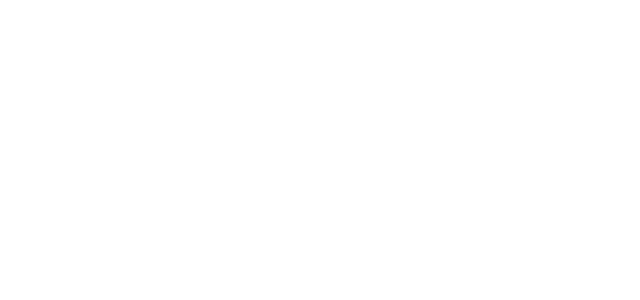
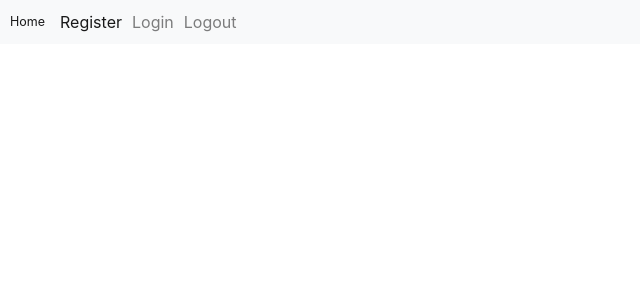
Before and after one commit to cseu3vincentmudbw/mud-client, a React (Create React App) app: page / in a window 1280 px wide. Shown: the top 300 px of the page, without its empty margins (0-640 px from the left). Built offline with nearby package versions, Linux system fonts and the light colour scheme.

Commit message:
basic Navbar for Register, login and logout

```diff
--- a/src/App.js
+++ b/src/App.js
@@ -3,10 +3,15 @@
 import GlobalStyle from "./styles/GlobalStyles";
 import Register from "./components/auth/Register";
 import Login from "./components/auth/Login";
+import Navbar from './components/layout/Navbar';
+import 'bootstrap/dist/css/bootstrap.min.css';
 
 function App() {
   return (
-    <>
+    <div>
+
+      <Navbar />
+
       <GlobalStyle />
       <Route
         path="/register"
@@ -20,7 +25,8 @@
           return <Login {...props} />;
         }}
       />
-    </>
+    </div>
+
   );
 }
 
--- a/src/component/layouts/Navbar.js
+++ b/src/components/layout/Navbar.js
@@ -12,10 +12,13 @@
       <div className="collapse navbar-collapse" id="navbarSupportedContent">
         <ul className="navbar-nav mr-auto">
           <li className="nav-item active">
-            <NavLink className="nav-link" to="/register">Register <span className="sr-only">(current)</span></NavLink>
+            <NavLink className="nav-link" to="/register">Register</NavLink>
           </li>
           <li className="nav-item">
             <NavLink className="nav-link" to="/login">Login</NavLink>
+          </li>
+          <li className="nav-item">
+            <NavLink className="nav-link" to="/logout">Logout</NavLink>
           </li>
         </ul>
       </div>
```
Also changed, not shown: package.json (line endings or trailing spaces), 1 other file (tests, documents, lock files or other folders).
